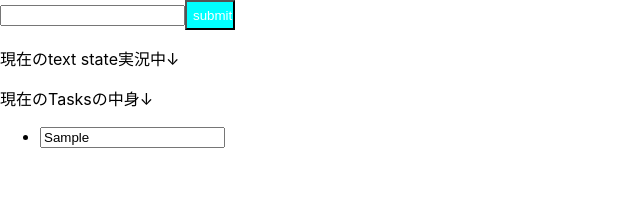
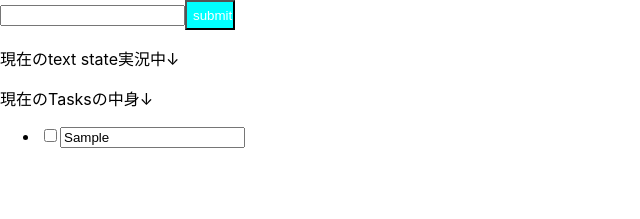
Before and after one commit to git-nori/norisan-lesson1, a React (Create React App) app: page / in a window 1280 px wide. Both pictures are taken after typing "Sample" into the empty fields and a click on the input "submit". Shown: the top 219 px of the page, without its empty margins (0-640 px from the left). Built offline with nearby package versions, Linux system fonts and the light colour scheme.

Commit message:
checkboxの追加、handleOnCheck関数の追加　disabledでチェックしたタスクは編集できないように

```diff
--- a/src/pages/TodoPage.tsx
+++ b/src/pages/TodoPage.tsx
@@ -1,8 +1,10 @@
 import { useState, useEffect } from "react";
+import { checkServerIdentity } from "tls";
 type Task = {
     task: string;
     readonly id: number;
     //↑文字通り読み取り専用で変更できませんので
+    check: boolean;
 };
 
 interface Task2 {
@@ -39,11 +41,24 @@ export const TodoPage: React.FC = () => {
 
         setTasks(newTasks);
     }
+    const handleOnCheck = (id: number, check: boolean) => {
+        const deepCopy: Task[] = JSON.parse(JSON.stringify(tasks));
+        //↑ディープコピーした後の型定義忘れずに
+        const newTasks = deepCopy.map((task) => {
+            if (task.id === id) {
+                task.check = !check
+            }
+            return task;
+        })
+        setTasks(newTasks);
+
+    }
     const addTask = () => {
         if (!text) return;
         const newTask = {
             task: text,
             id: new Date().getTime(),
+            check: false,
         };
         const oldTasks = tasks.slice();
         oldTasks.unshift(newTask);
@@ -82,7 +97,8 @@ export const TodoPage: React.FC = () => {
 
                         return (
                             <li key={task.id}>
-                                <input type="text" value={task.task} onChange={(e) => handleEditChange(task.id, e.target.value)} />
+                                <input type="checkbox" checked={task.check} onChange={() => handleOnCheck(task.id, task.check)} />
+                                <input type="text" value={task.task} disabled={task.check} onChange={(e) => handleEditChange(task.id, e.target.value)} />
                             </li>
                         );
                     })}
```
